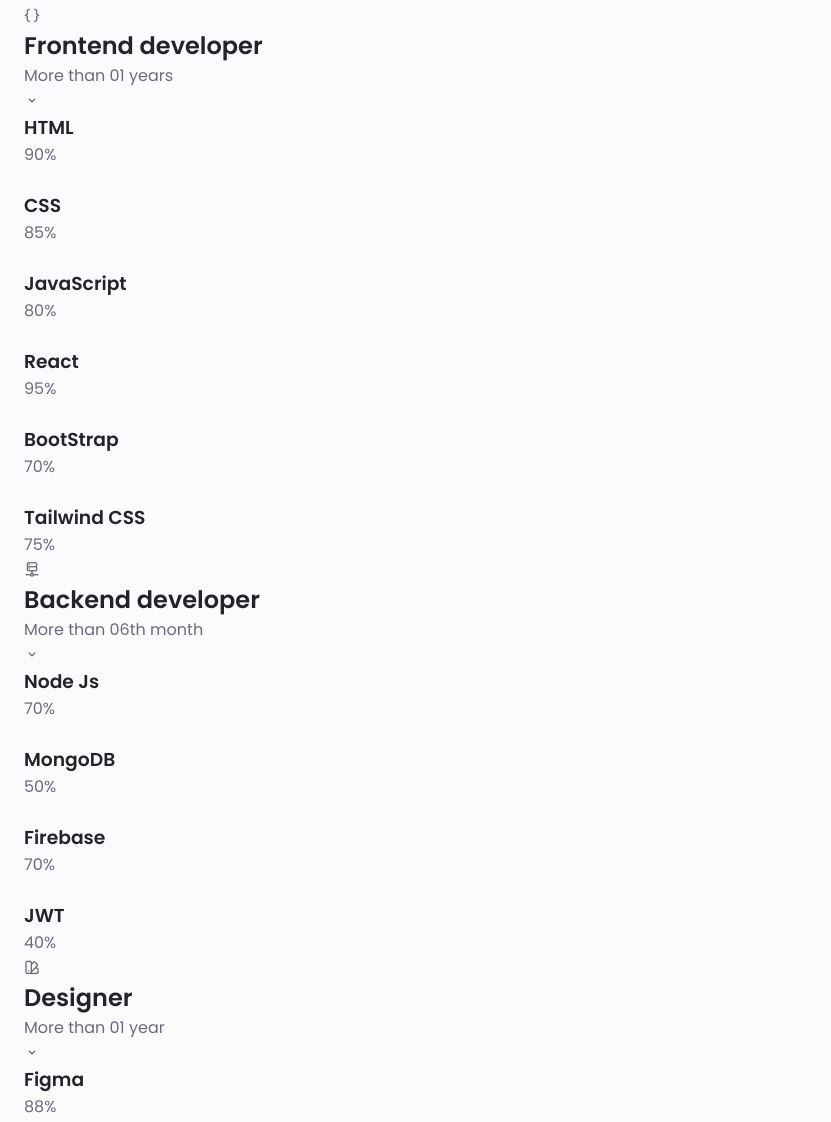
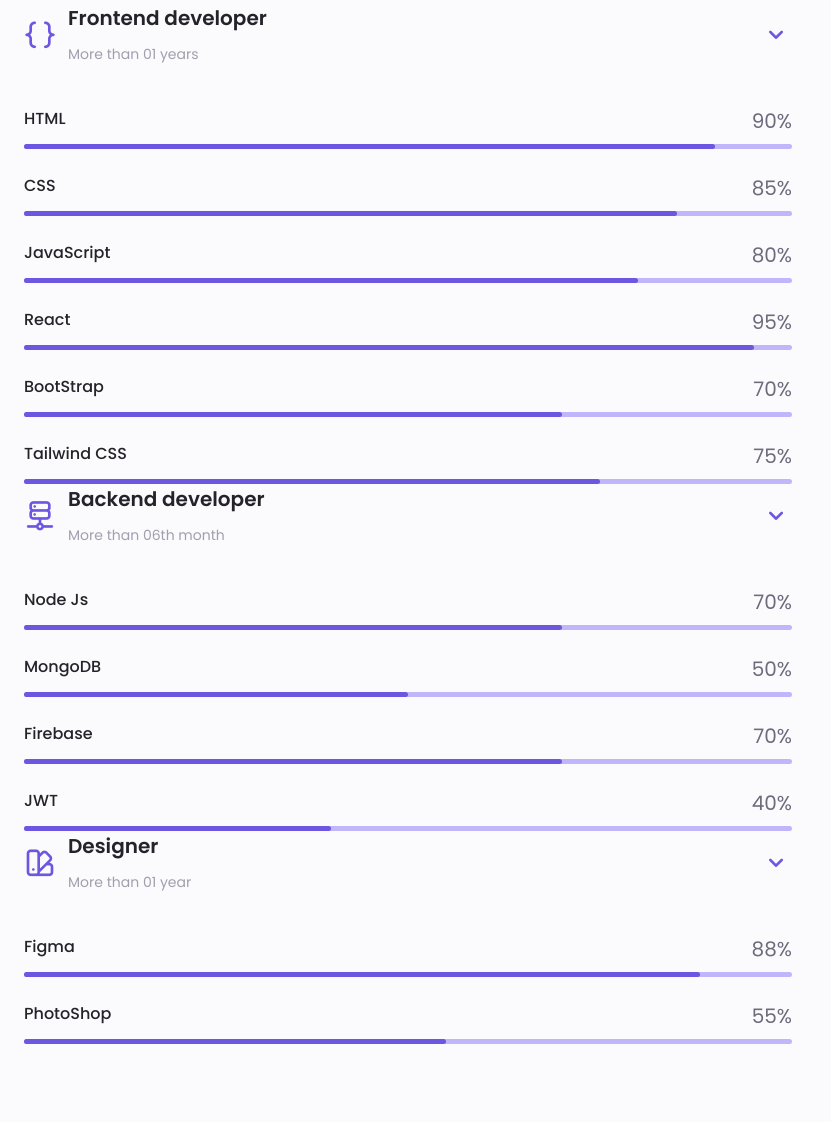
Before and after one commit to mostafizur610/portfolio-mostafiz, a plain HTML site: page index.html in a window 1280 px wide. Shown: the part 2035-3157 px from the top of the page, without its empty margins (0-831 px from the left). Drawn offline with nearby package versions, Linux system fonts and the light colour scheme.

Commit message:
skill bar added

```diff
--- a/assets/css/styles.css
+++ b/assets/css/styles.css
@@ -397,6 +397,115 @@
 }
 
 /*==================== SKILLS ====================*/
+.skills_container {
+  row-gap: 0;
+}
+
+.skill_header {
+  display: flex;
+  align-items: center;
+  margin-bottom: var(--mb-2-5);
+  cursor: pointer;
+}
+
+.skills_icon,
+.skills_arrow {
+  font-size: 2rem;
+  color: var(--first-color);
+}
+
+.skills_icon {
+  margin-right: var(--mb-0-75);
+}
+
+.skills_title {
+  font-size: var(--h3-font-size);
+}
+
+.skills_subtitle {
+  font-size: var(--small-font-size);
+  color: var(--text-color-light);
+}
+
+.skills_arrow {
+  margin-left: auto;
+  transition: .4s;
+}
+
+.skills_title {
+  display: flex;
+  justify-content: space-between;
+  margin-bottom: var(--mb-0-5);
+}
+
+.skills_name {
+  font-size: var(--normal-font-size);
+  font-weight: var(--font-medium);
+}
+
+.skills_bar,
+.skills_percentage {
+  height: 5px;
+  border-radius: .25rem;
+}
+
+.skills_bar {
+  background-color: var(--first-color-lighter);
+}
+
+.skills_percentage {
+  display: block;
+  background-color: var(--first-color);
+}
+
+.skills_html {
+  width: 90%;
+}
+
+.skills_css {
+  width: 85%;
+}
+
+.skills_js {
+  width: 80%;
+}
+
+.skills_react {
+  width: 95%;
+}
+
+.skills_bootstarp {
+  width: 70%;
+}
+
+.skills_tailwind {
+  width: 75%;
+}
+
+.skills_node {
+  width: 70%;
+}
+
+.skills_mongo {
+  width: 50%;
+}
+
+.skills_firebase {
+  width: 70%;
+}
+
+.skills_jwt {
+  width: 40%;
+}
+
+.skills_figma {
+  width: 88%;
+}
+
+.skills_ps {
+  width: 55%;
+}
+
 
 
 /*==================== QUALIFICATION ====================*/
```
